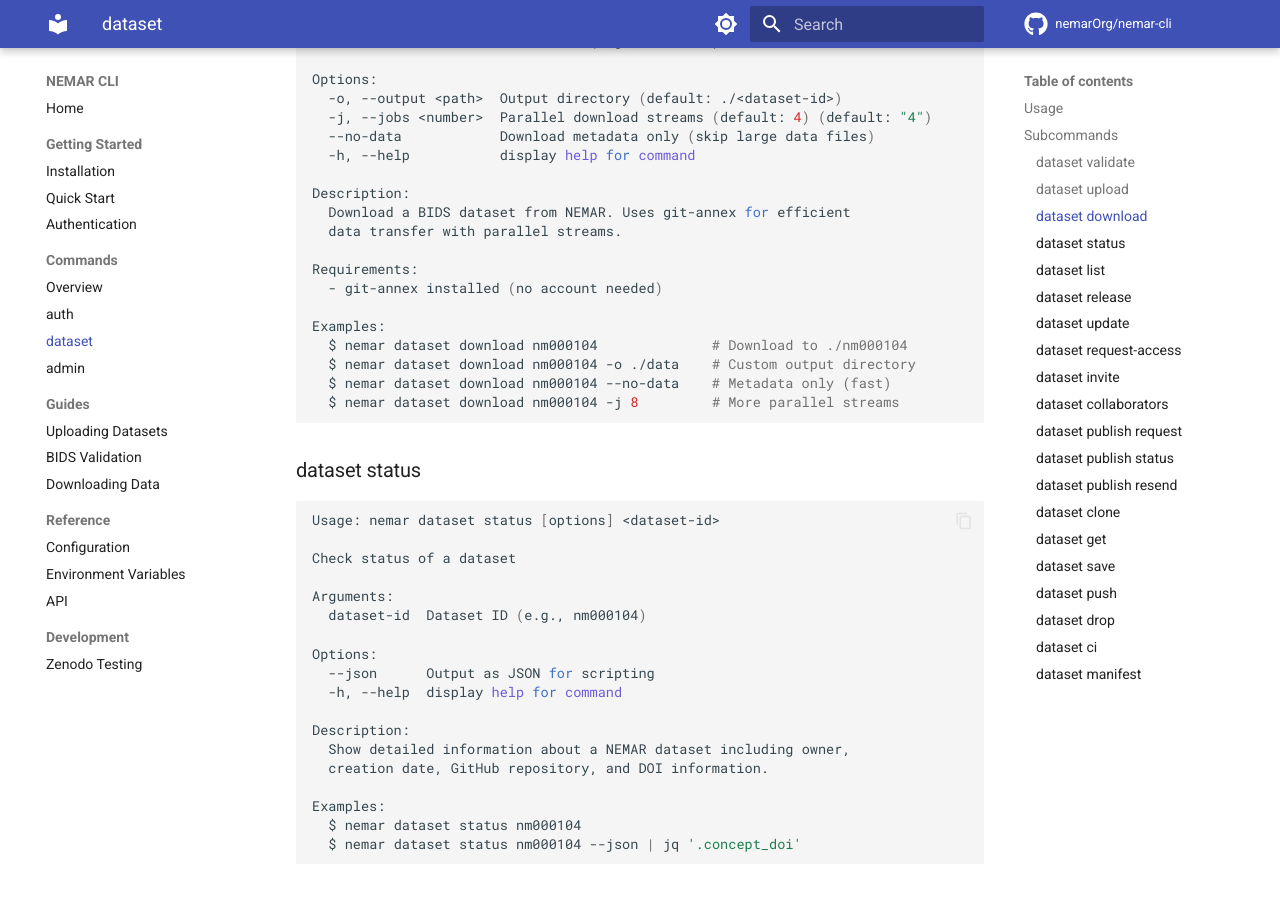
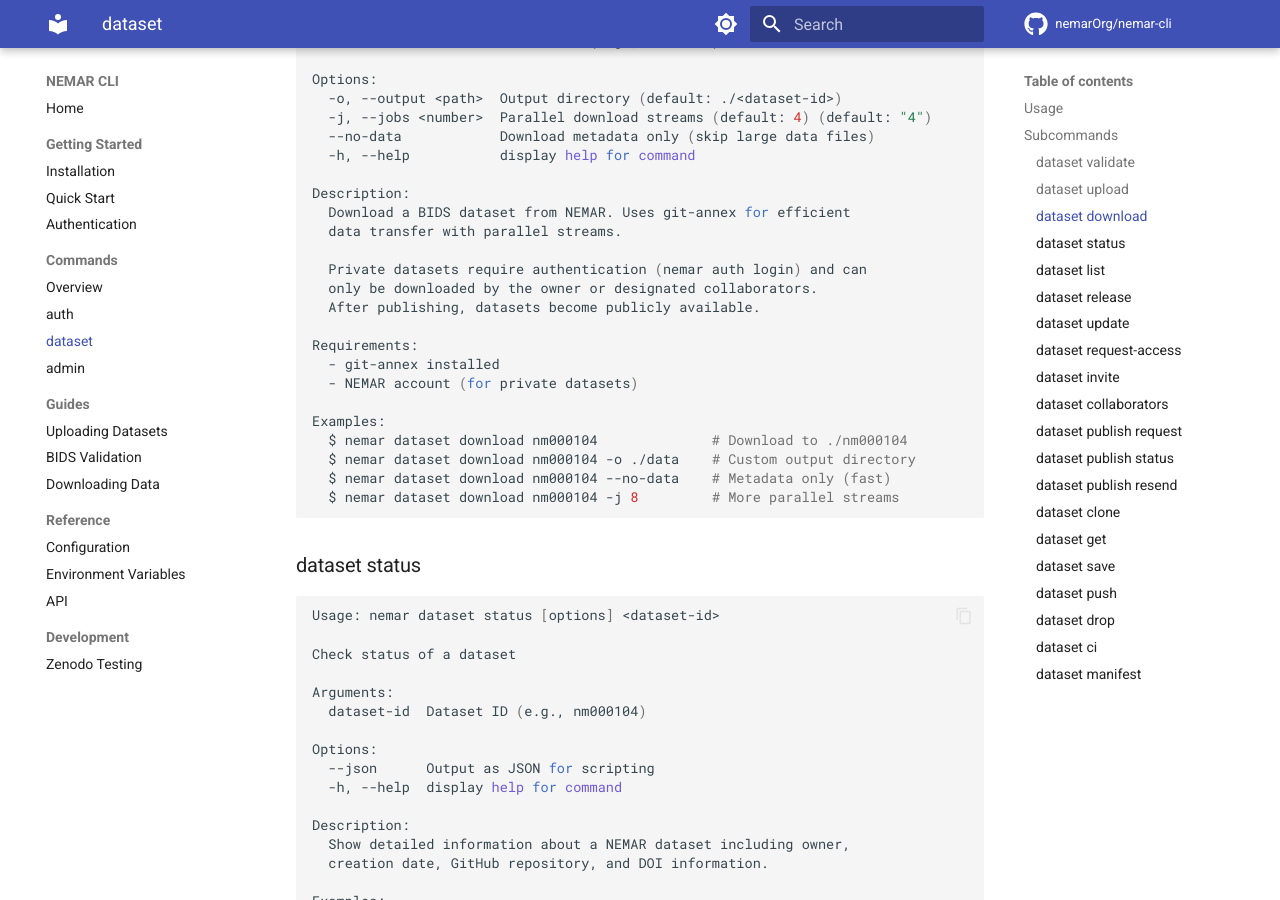
Before and after one commit to nemarOrg/nemar-cli, an MkDocs documentation site: the page built from docs/commands/dataset.md, in a window 1280 px wide and 900 px high, scrolled down 3067 px. Built offline with MkDocs 1.6.1 and Material for MkDocs 9.7.7, drawn with Linux system fonts in a browser that asks for light colours; comment, search, counter and statistics services are not loaded; some of the changed text lies outside the part shown.

Commit message:
Update docs for private dataset download flow
Regenerate CLI command docs to reflect private dataset
requirements in download/clone/get help text. Add public
vs private section to downloading guide.

```diff
--- a/docs/commands/dataset.md
+++ b/docs/commands/dataset.md
@@ -162,8 +162,13 @@ Description:
   Download a BIDS dataset from NEMAR. Uses git-annex for efficient
   data transfer with parallel streams.
 
+  Private datasets require authentication (nemar auth login) and can
+  only be downloaded by the owner or designated collaborators.
+  After publishing, datasets become publicly available.
+
 Requirements:
-  - git-annex installed (no account needed)
+  - git-annex installed
+  - NEMAR account (for private datasets)
 
 Examples:
   $ nemar dataset download nm000104              # Download to ./nm000104
@@ -495,8 +500,12 @@ Description:
   Clone a NEMAR dataset repository with git-annex initialized.
   Data files are not downloaded; use 'nemar dataset get' afterward.
 
+  Private datasets require authentication (nemar auth login) and are
+  only accessible to the owner or designated collaborators.
+
 Requirements:
   - git-annex installed
+  - NEMAR account (for private datasets)
 
 Examples:
   $ nemar dataset clone nm000104
@@ -520,6 +529,9 @@ Options:
 Description:
   Download data files from the remote for a cloned dataset.
   Must be run inside a git-annex dataset directory.
+
+  For private datasets, credentials are fetched automatically
+  if you are logged in (nemar auth login).
 
 Examples:
   $ nemar dataset get                    # Get all files
@@ -568,8 +580,8 @@ Description:
 
   With --pr, creates a pull request after pushing the current branch.
 
-  S3 push requires AWS credentials in environment (AWS_ACCESS_KEY_ID,
-  AWS_SECRET_ACCESS_KEY).
+  S3 push uses temporary credentials from the NEMAR API. Falls back to
+  environment AWS credentials if not logged in.
 
 Examples:
   $ nemar dataset push
```
Also changed, not shown: docs/commands/admin.md (+1 -0 lines), docs/guides/downloading.md (+12 -1 lines).
